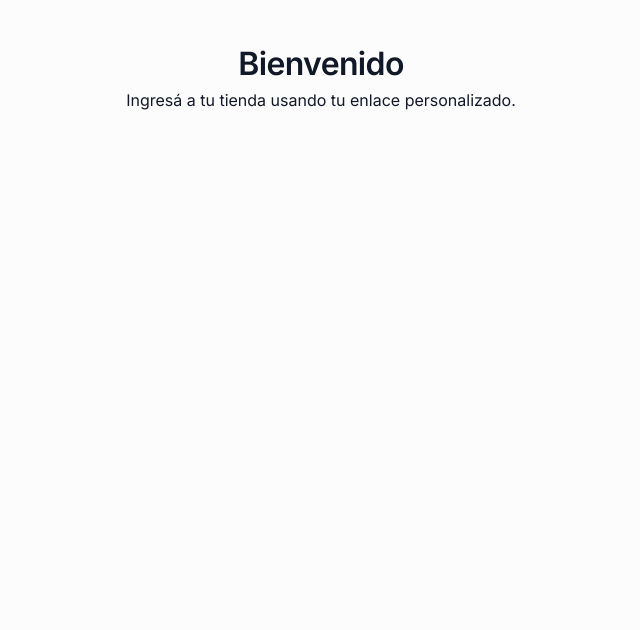
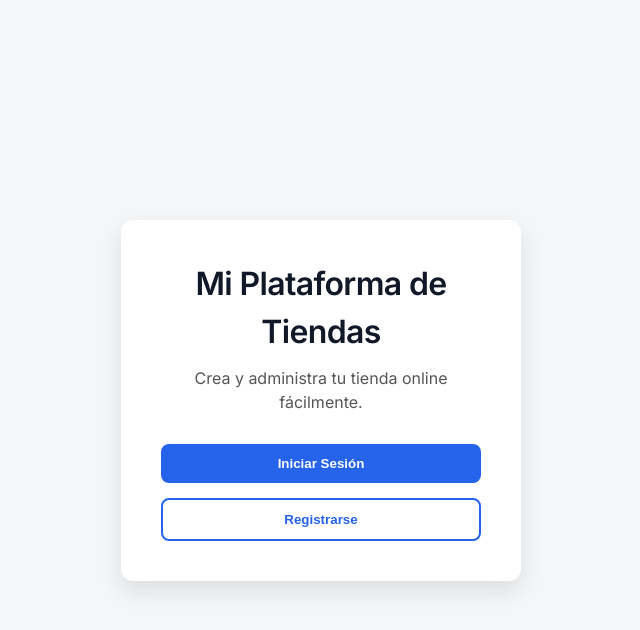
Before and after one commit to LautaroAcosta1/MiTiendaWeb, a React (Vite) app in the folder frontendLore/: page / in a window 1280 px wide. Shown: the top 630 px of the page, without its empty margins (319-959 px from the left). Built offline with nearby package versions, Linux system fonts and the light colour scheme.

Commit message:
Se agregan butones para rutas en el Home.

```diff
--- a/frontendLore/src/pages/Home.jsx
+++ b/frontendLore/src/pages/Home.jsx
@@ -1,8 +1,80 @@
+import { useNavigate } from "react-router-dom";
+
 export default function Home() {
+  const navigate = useNavigate();
+
   return (
-    <div style={{ padding: "40px", textAlign: "center" }}>
-      <h1>Bienvenido</h1>
-      <p>Ingresá a tu tienda usando tu enlace personalizado.</p>
+    <div style={styles.container}>
+      <div style={styles.card}>
+        <h1 style={styles.title}>Mi Plataforma de Tiendas</h1>
+        <p style={styles.subtitle}>
+          Crea y administra tu tienda online fácilmente.
+        </p>
+
+        <div style={styles.buttonContainer}>
+          <button
+            style={styles.primaryButton}
+            onClick={() => navigate("/admin")}
+          >
+            Iniciar Sesión
+          </button>
+
+          <button
+            style={styles.secondaryButton}
+            onClick={() => navigate("/admin/register")}
+          >
+            Registrarse
+          </button>
+        </div>
+      </div>
     </div>
   );
 }
+
+const styles = {
+  container: {
+    height: "100vh",
+    display: "flex",
+    justifyContent: "center",
+    alignItems: "center",
+    backgroundColor: "#f4f6f8",
+  },
+  card: {
+    backgroundColor: "#ffffff",
+    padding: "40px",
+    borderRadius: "12px",
+    boxShadow: "0 10px 25px rgba(0,0,0,0.1)",
+    textAlign: "center",
+    width: "400px",
+  },
+  title: {
+    marginBottom: "10px",
+  },
+  subtitle: {
+    marginBottom: "30px",
+    color: "#555",
+  },
+  buttonContainer: {
+    display: "flex",
+    flexDirection: "column",
+    gap: "15px",
+  },
+  primaryButton: {
+    padding: "12px",
+    backgroundColor: "#2563eb",
+    color: "white",
+    border: "none",
+    borderRadius: "8px",
+    cursor: "pointer",
+    fontWeight: "bold",
+  },
+  secondaryButton: {
+    padding: "12px",
+    backgroundColor: "white",
+    color: "#2563eb",
+    border: "2px solid #2563eb",
+    borderRadius: "8px",
+    cursor: "pointer",
+    fontWeight: "bold",
+  },
+};
```
